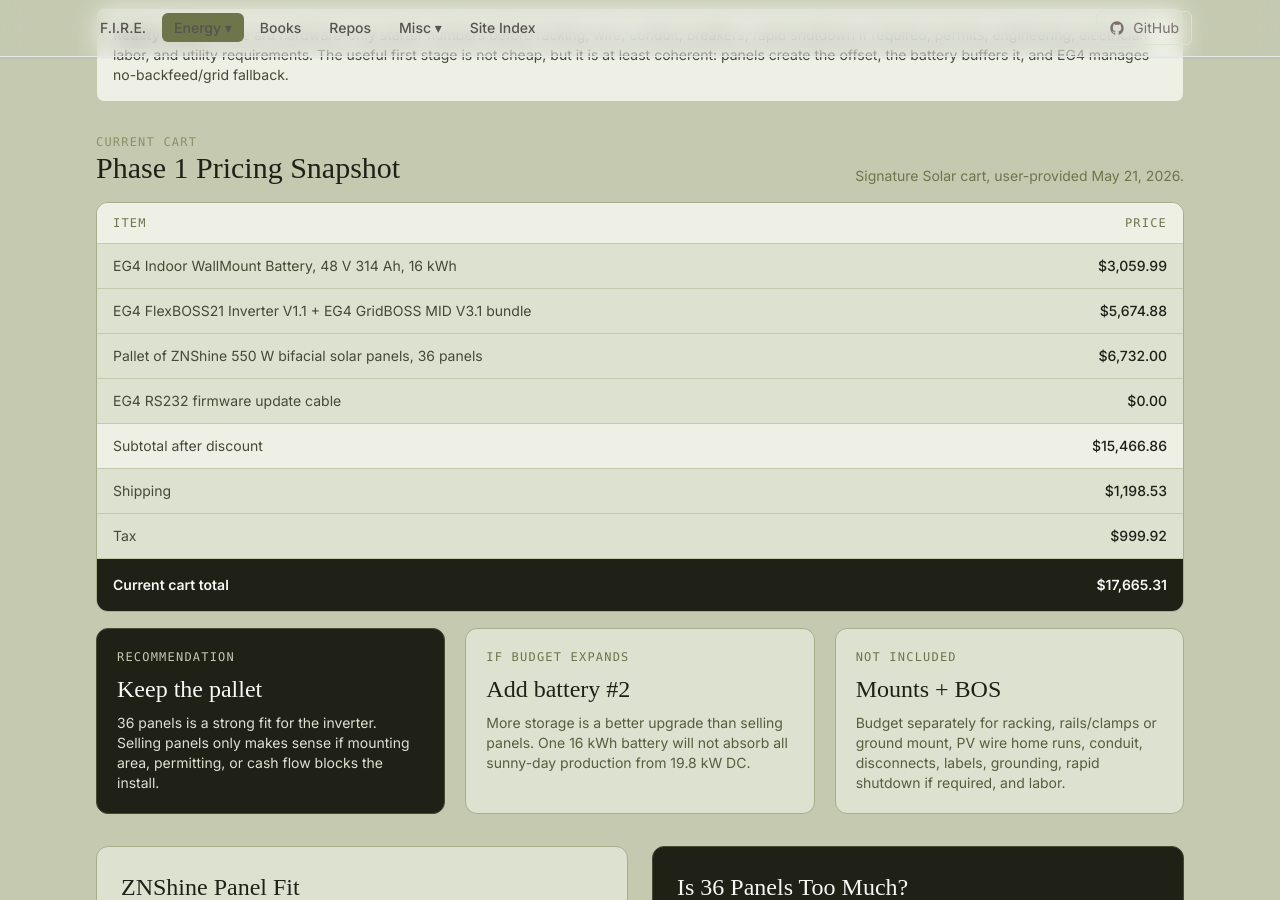
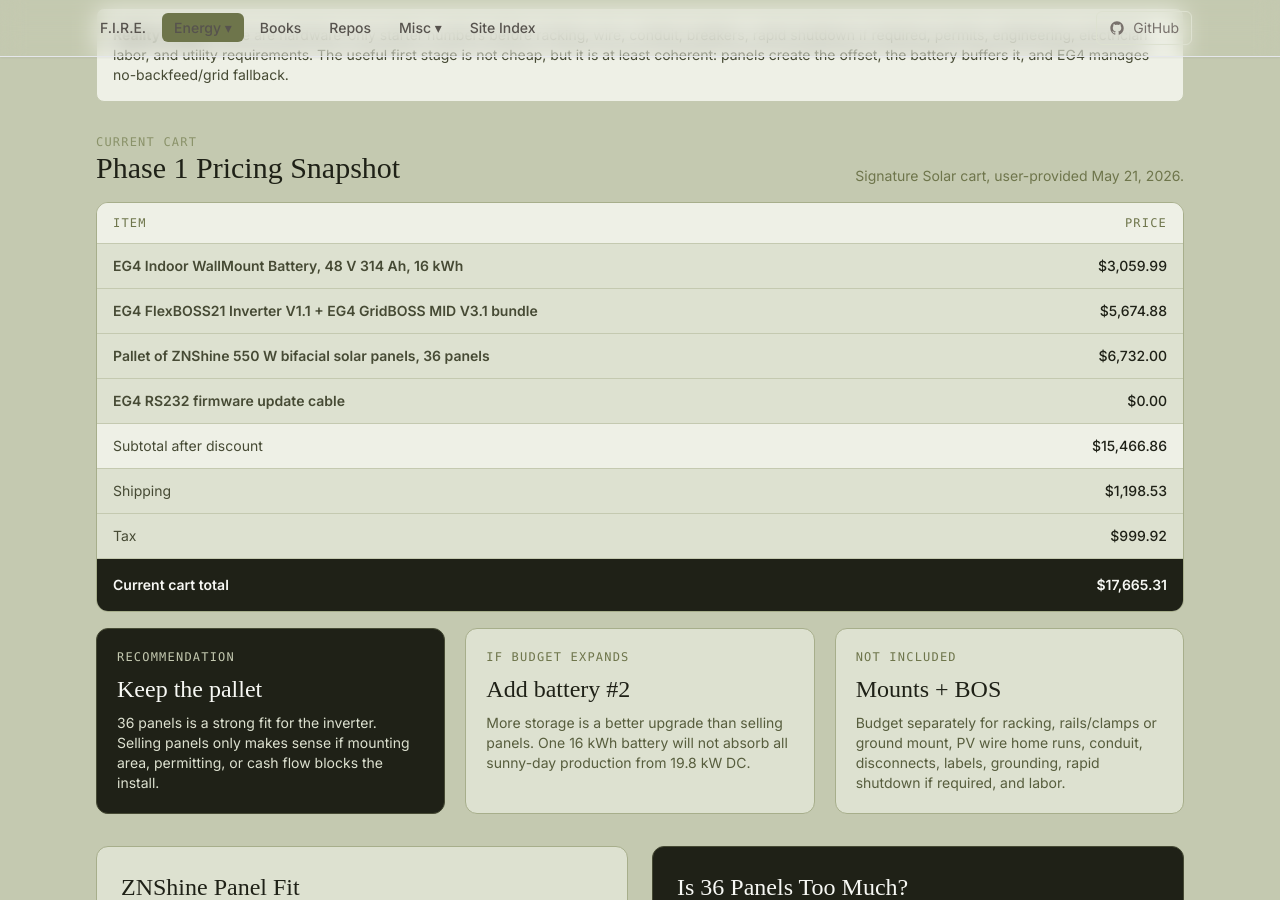
Before and after one commit to techmore/techmore.github.io, a Jekyll site: the page built from pages/energy-monitoring/solar.html, in a window 1280 px wide and 900 px high, scrolled down 1275 px. Built offline with Jekyll 4.4.1, drawn with Linux system fonts in a browser that asks for light colours; nearby versions of some CDN libraries; some web fonts are replaced.

Commit message:
Link solar pricing snapshot items

```diff
--- a/pages/energy-monitoring/solar.html
+++ b/pages/energy-monitoring/solar.html
@@ -116,19 +116,19 @@ title: Solar Offset - Techmore
             </div>
             <div class="divide-y divide-olive-300 text-sm">
                 <div class="grid grid-cols-12 gap-3 px-4 py-3">
-                    <div class="col-span-8 text-olive-800">EG4 Indoor WallMount Battery, 48 V 314 Ah, 16 kWh</div>
+                    <div class="col-span-8 text-olive-800"><a href="https://signaturesolar.com/eg4-indoor-wallmount-battery-48v-314ah-16-1-kwh/" target="_blank" rel="noopener noreferrer" class="font-semibold text-olive-800 hover:text-olive-950">EG4 Indoor WallMount Battery, 48 V 314 Ah, 16 kWh</a></div>
                     <div class="col-span-4 text-right font-medium text-olive-950">$3,059.99</div>
                 </div>
                 <div class="grid grid-cols-12 gap-3 px-4 py-3">
-                    <div class="col-span-8 text-olive-800">EG4 FlexBOSS21 Inverter V1.1 + EG4 GridBOSS MID V3.1 bundle</div>
+                    <div class="col-span-8 text-olive-800"><a href="https://signaturesolar.com/eg4-flexboss21-inverter-v-1-1-48v-split-phase-21kw-pv-input-eg4-gridboss-mid-v3-1-bndl-e00019-3-1/" target="_blank" rel="noopener noreferrer" class="font-semibold text-olive-800 hover:text-olive-950">EG4 FlexBOSS21 Inverter V1.1 + EG4 GridBOSS MID V3.1 bundle</a></div>
                     <div class="col-span-4 text-right font-medium text-olive-950">$5,674.88</div>
                 </div>
                 <div class="grid grid-cols-12 gap-3 px-4 py-3">
-                    <div class="col-span-8 text-olive-800">Pallet of ZNShine 550 W bifacial solar panels, 36 panels</div>
+                    <div class="col-span-8 text-olive-800"><a href="https://signaturesolar.com/pallet-of-znshine-550w-bifacial-solar-panels-36-panels/" target="_blank" rel="noopener noreferrer" class="font-semibold text-olive-800 hover:text-olive-950">Pallet of ZNShine 550 W bifacial solar panels, 36 panels</a></div>
                     <div class="col-span-4 text-right font-medium text-olive-950">$6,732.00</div>
                 </div>
                 <div class="grid grid-cols-12 gap-3 px-4 py-3">
-                    <div class="col-span-8 text-olive-800">EG4 RS232 firmware update cable</div>
+                    <div class="col-span-8 text-olive-800"><a href="https://signaturesolar.com/eg4-firmware-cable-for-6kw-6-5kw/" target="_blank" rel="noopener noreferrer" class="font-semibold text-olive-800 hover:text-olive-950">EG4 RS232 firmware update cable</a></div>
                     <div class="col-span-4 text-right font-medium text-olive-950">$0.00</div>
                 </div>
                 <div class="grid grid-cols-12 gap-3 px-4 py-3 bg-olive-100">
```
